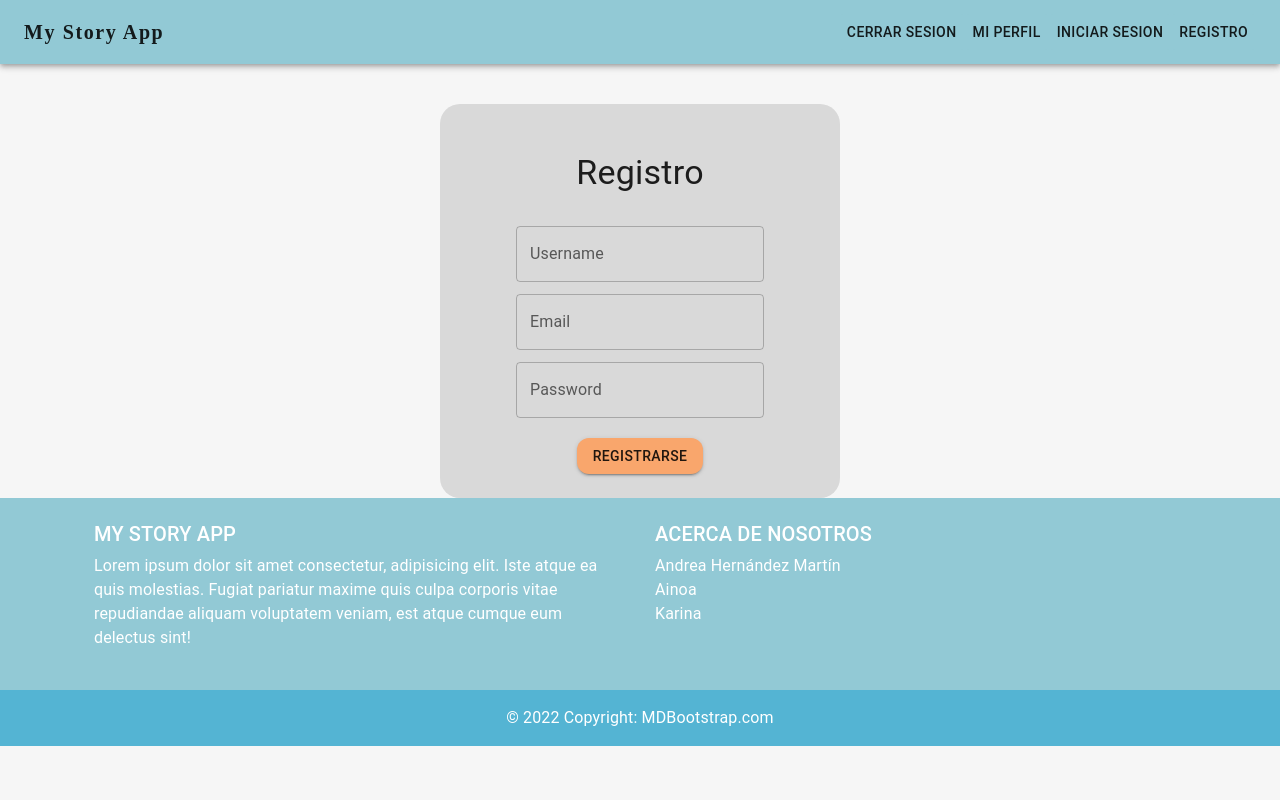
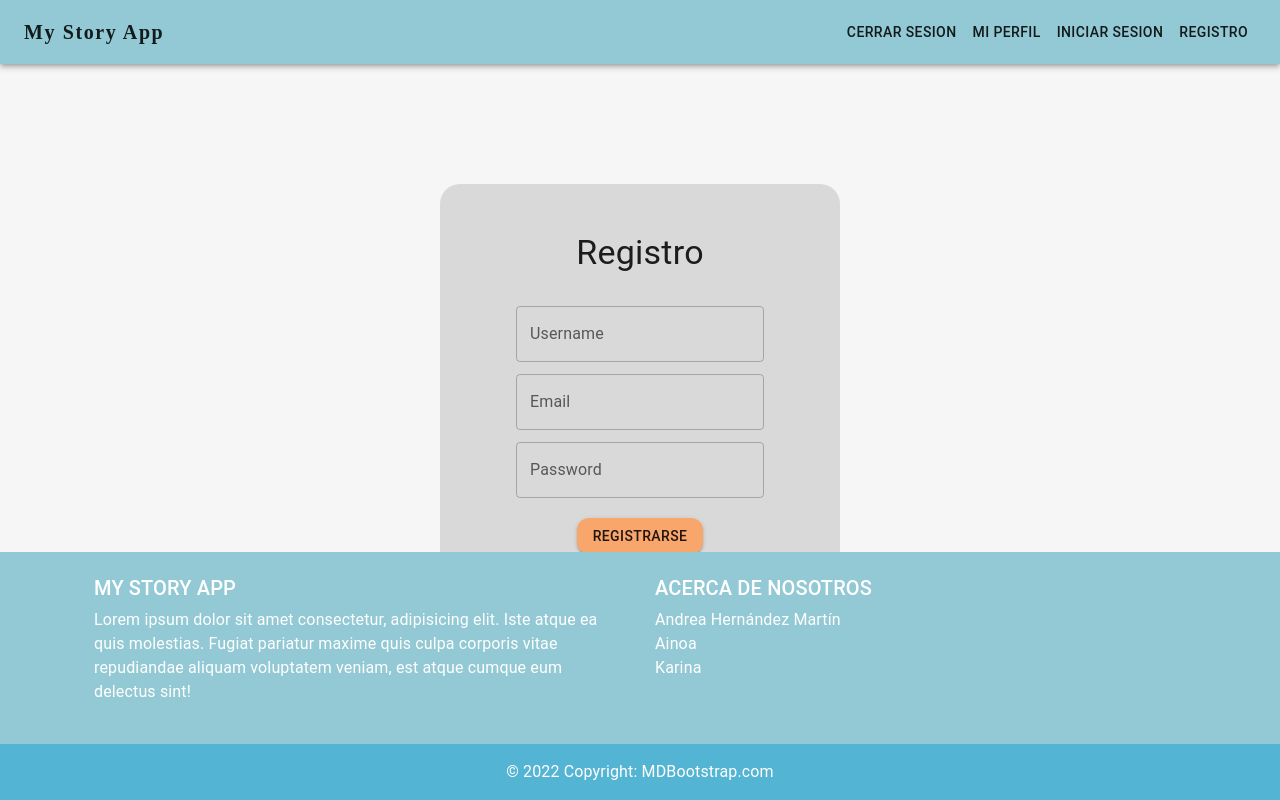
Before and after one commit to SyTW2223/E05, a React (Create React App) app: page /register in a window 1280 px wide. Built offline with nearby package versions, Linux system fonts and the light colour scheme.

Commit message:
fix footer

```diff
--- a/src/components/auth/login.component.js
+++ b/src/components/auth/login.component.js
@@ -33,7 +33,7 @@ export const Login = () => {
             alignItems="center"
             justifyContent={"center"}
             margin="auto"
-            marginTop={5}
+            marginTop={15}
             padding={3}
             borderRadius={5}
             sx={{backgroundColor: 'primary.fill'}}
--- a/src/components/auth/register.component.js
+++ b/src/components/auth/register.component.js
@@ -22,7 +22,7 @@ export const Register = () => {
             alignItems="center"
             justifyContent={"center"}
             margin="auto"
-            marginTop={5}
+            marginTop={15}
             padding={3}
             borderRadius={5}
             sx={{backgroundColor: 'primary.fill'}}
--- a/src/components/footer/footer.component.js
+++ b/src/components/footer/footer.component.js
@@ -8,7 +8,7 @@ import {
 
 export default function App() {
   return (
-    <MDBFooter style={{ backgroundColor: '#92C9D5' }} className='text-white text-center text-lg-left'>
+    <MDBFooter style={{ backgroundColor: '#92C9D5' }} className='text-white text-center text-lg-left fixed-bottom'>
       <MDBContainer className='p-4'>
         <MDBRow>
           <MDBCol lg='6' md='12' className='mb-4 mb-md-0'>
```
